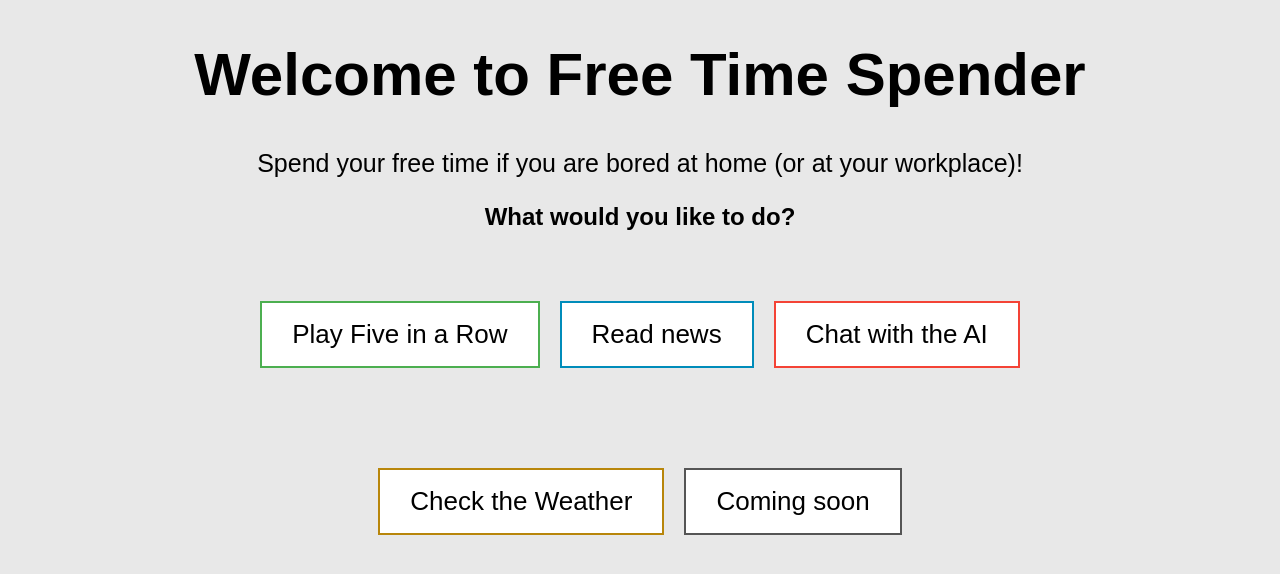
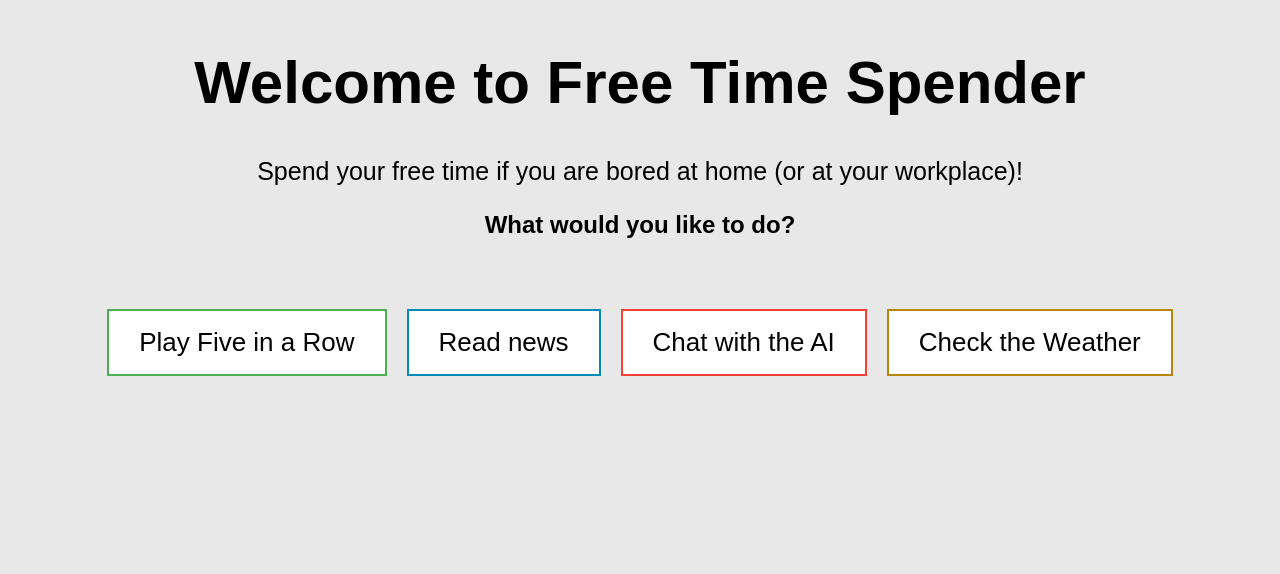
Before and after one commit to szilgyigbor/time-spender-frontend, an Angular app: page / in a window 1280 px wide. Shown: the top 574 px of the page. Built offline with nearby package versions, Linux system fonts and the light colour scheme.

Commit message:
Home-page content is modified, and a style container is added.

```diff
--- a/src/app/home-page/home-page.component.css
+++ b/src/app/home-page/home-page.component.css
@@ -1,3 +1,10 @@
+.home-page-container {
+    background-color: #E8E8E8;
+    display: flex;
+    align-items: center;
+    justify-content: center;
+}
+
 .button {
     background-color: #4CAF50;
     color: white;
--- a/src/app/home-page/home-page.component.html
+++ b/src/app/home-page/home-page.component.html
@@ -1,3 +1,4 @@
+<div class="home-page-container">
     <div class="text-center">
         <h1>Welcome to Free Time Spender</h1>
         <p>Spend your free time if you are bored at home (or at your workplace)!</p>
@@ -7,9 +8,7 @@
             <button class="button amobaButton" id="Amoba">Play Five in a Row</button>
             <button class="button newsButton" id="News" routerLink="/read-news">Read news</button>
             <button class="button botButton" id="Bot">Chat with the AI</button>
-    </div>
-    <div>
             <button class="button weatherButton" id="Weather">Check the Weather</button>
-        <button class="button button5">Coming soon</button>
         </div>
     </div>
+</div>
```
Lines whose indentation alone changed are shown as unchanged.
